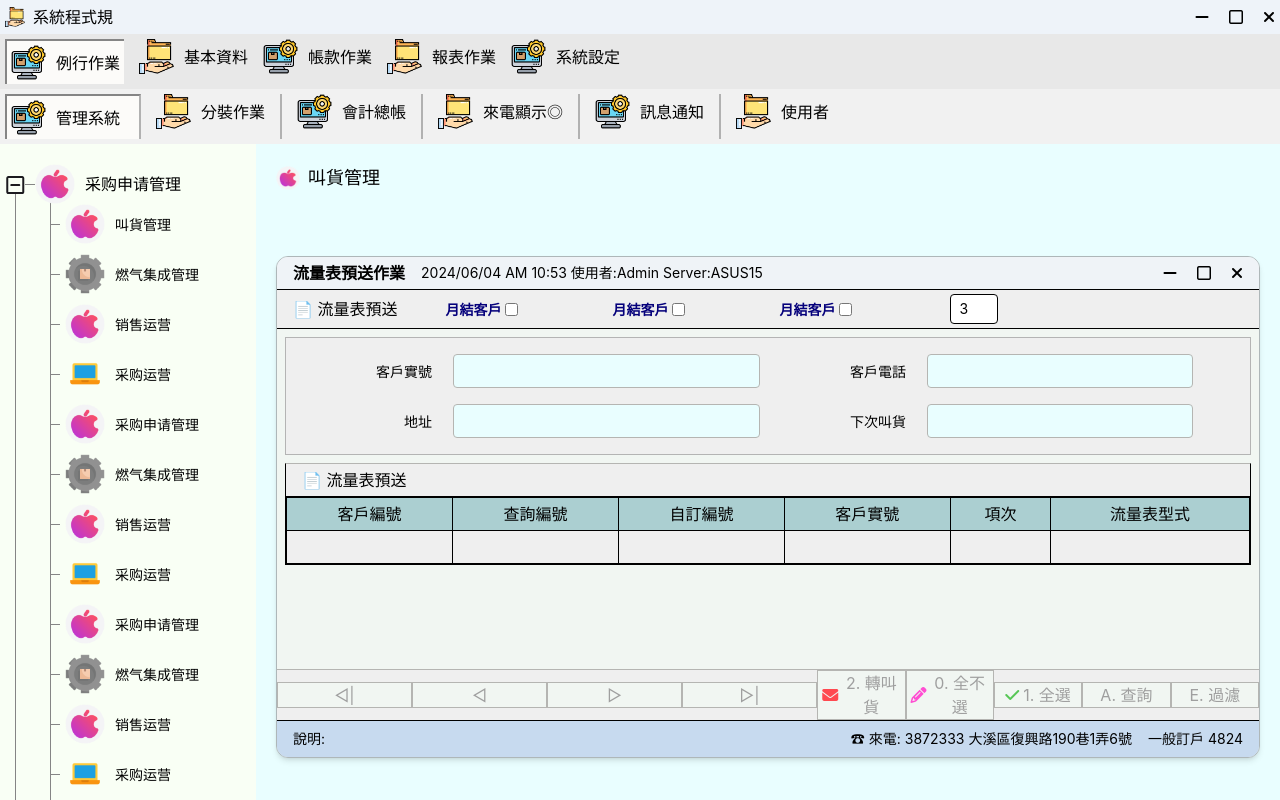
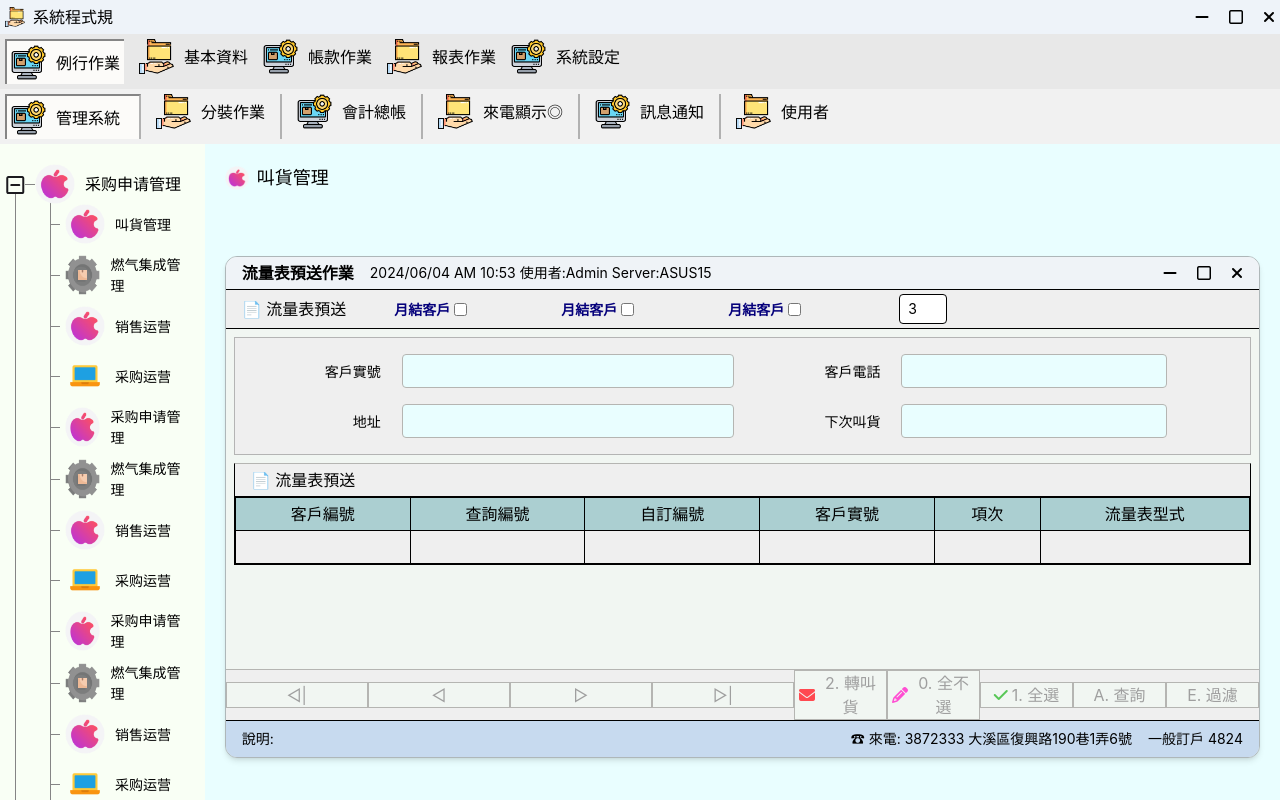
Before and after one commit to maheshrdz/assignmentwork, a React (Create React App) app: page /order-management in a window 1280 px wide. Shown: the top 800 px of the page. Built offline with nearby package versions, Linux system fonts and the light colour scheme.

Commit message:
working on some change on sidebar

```diff
--- a/src/App.css
+++ b/src/App.css
@@ -84,7 +84,7 @@ ul {
   display: flex;
 }
 .main_sec {
-  width: 80%;
+  width: 84%;
   padding: 20px;
   background: #e9feff;
 }
@@ -236,7 +236,7 @@ td {
 
 /* ===========sidebar css code=============== */
 .sidebar_sec {
-  width: 20%;
+  width: 16%;
   padding: 20px 20px 20px 35px;
   background: #f9fff5;
   position: relative;
```
